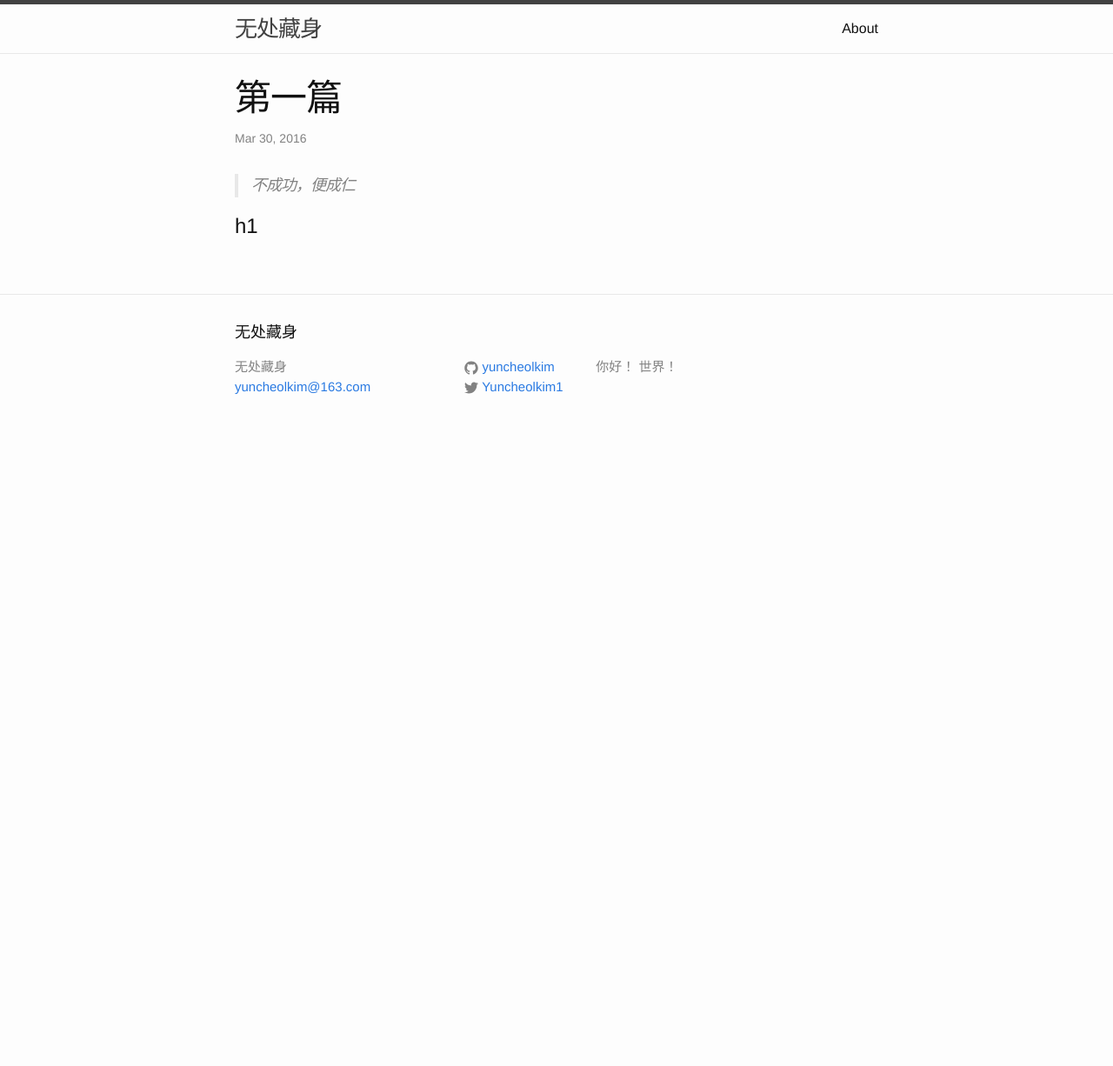
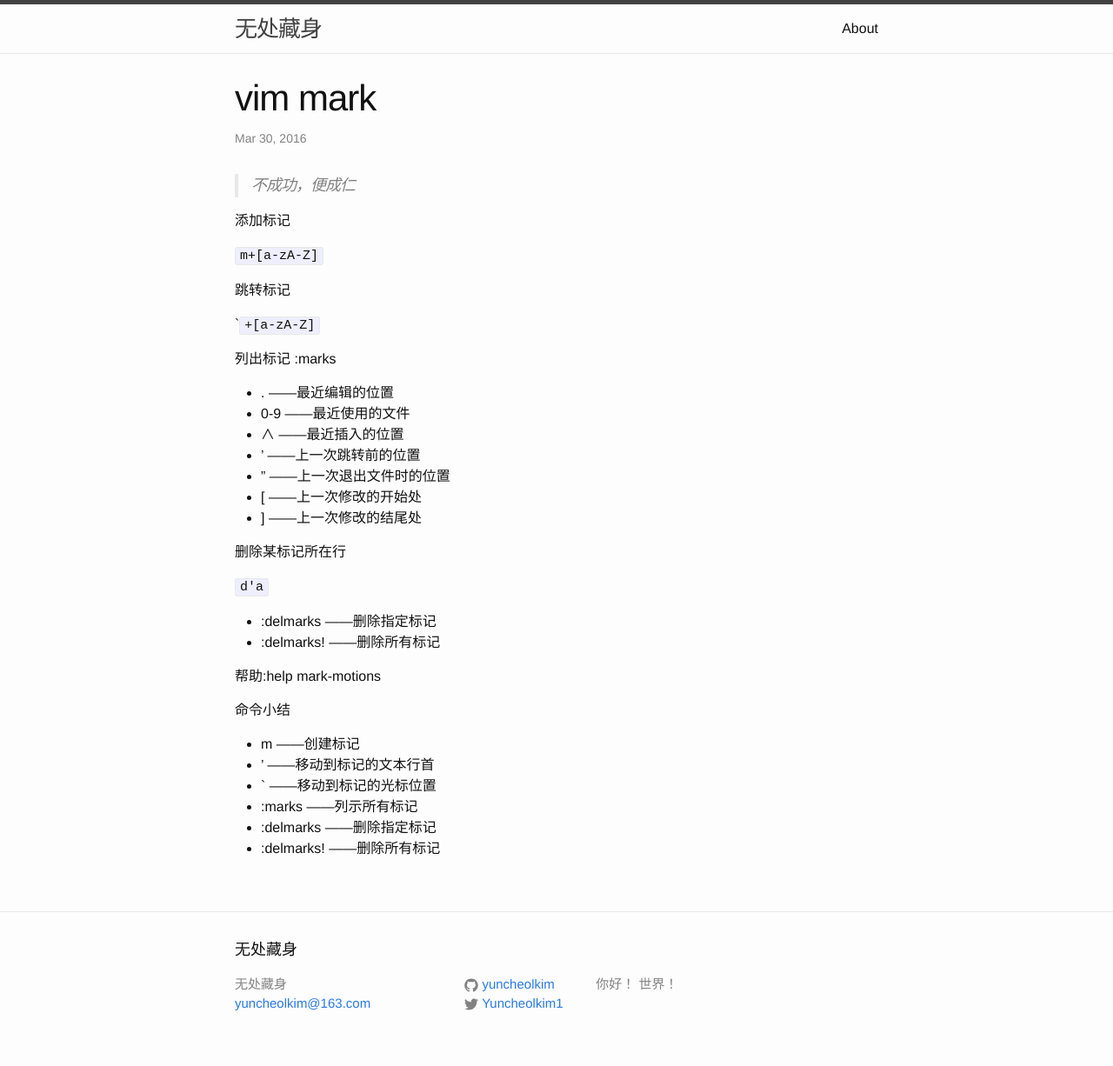
Before and after one commit to yuncheolkim/jyzblog.github.io, a Jekyll site: the page built from _posts/2016-03-30-第一篇.markdown, in a window 1280 px wide. Shown: the whole page at 87% size. Built offline with Jekyll 4.4.1, drawn with Linux system fonts in a browser that asks for light colours; comment, search, counter and statistics services are not loaded; before the commit the page ends 900 px from its top, so only the background shows below that.

Commit message:
no message

```diff
--- a/_posts/2016-03-30-第一篇.markdown
+++ b/_posts/2016-03-30-第一篇.markdown
@@ -1,9 +1,46 @@
 ---
 layout: post
-title: 第一篇
-tag: life
+title: vim mark
+tag: vim,技术
 ---
 
 >不成功，便成仁
 
-# h1
+
+添加标记
+
+`m+[a-zA-Z]`
+
+跳转标记
+
+\``+[a-zA-Z]`
+
+列出标记
+:marks
+
+* . ——最近编辑的位置
+* 0-9 ——最近使用的文件
+* ∧ ——最近插入的位置
+* ' ——上一次跳转前的位置
+* " ——上一次退出文件时的位置
+* [ ——上一次修改的开始处
+* ] ——上一次修改的结尾处
+
+
+删除某标记所在行
+
+`d'a`
+
+* :delmarks ——删除指定标记
+* :delmarks! ——删除所有标记
+
+帮助:help mark-motions
+
+命令小结
+
+* m ——创建标记
+* ' ——移动到标记的文本行首
+* ` ——移动到标记的光标位置
+* :marks ——列示所有标记
+* :delmarks ——删除指定标记
+* :delmarks! ——删除所有标记
```
